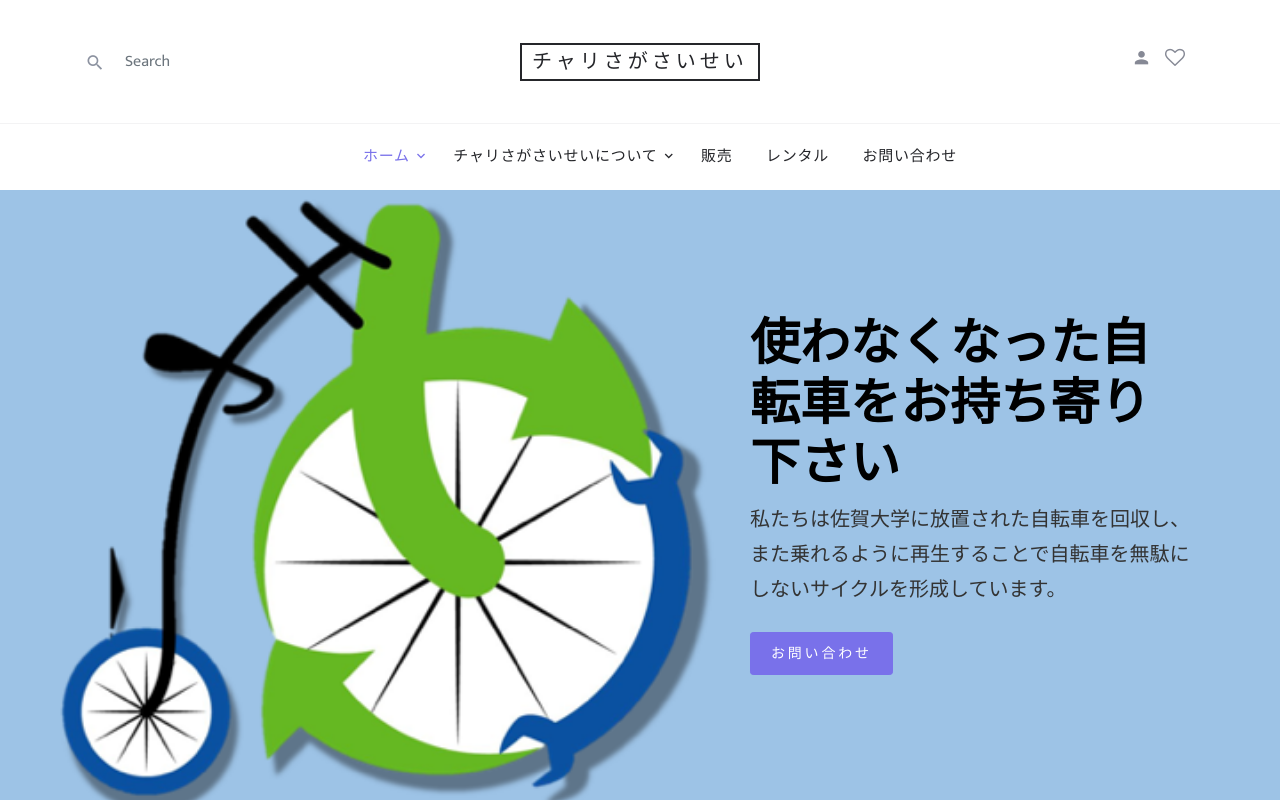
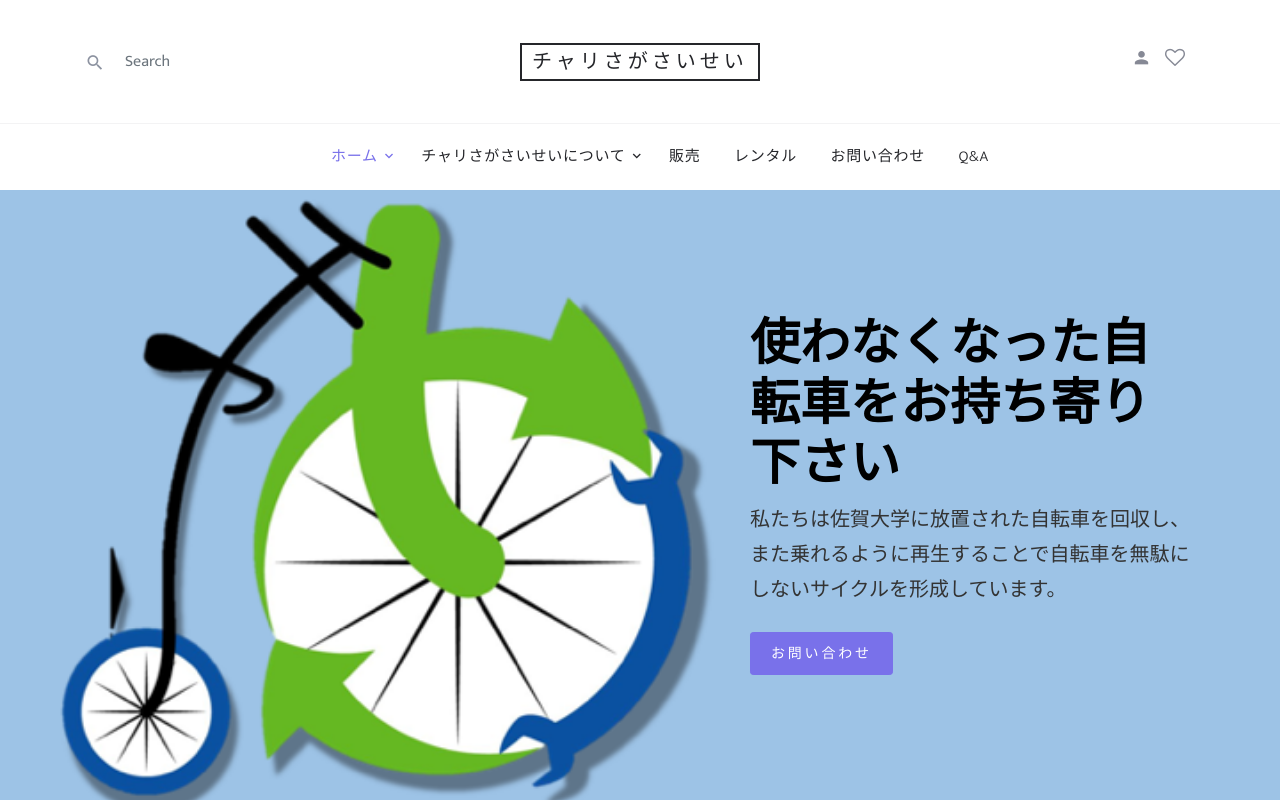
Before and after one commit to teamgabaven2019/team13, a plain HTML site: page shoppers-gh-pages/index.html in a window 1280 px wide. Shown: the top 800 px of the page. Drawn offline with Linux system fonts and the light colour scheme; files whose address does not match are found by name.

Commit message:
QAページ編集しました

```diff
--- a/shoppers-gh-pages/index.html
+++ b/shoppers-gh-pages/index.html
@@ -86,6 +86,7 @@
             <li><a href="shop.html">販売</a></li>
             <li><a href="#">レンタル</a></li>
             <li><a href="contact.html">お問い合わせ</a></li>
+            <li><a href="Q&A.html">Q&A</a></li>
           </ul>
         </div>
       </nav>
```
Also changed, not shown: shoppers-gh-pages/Q&A.html (renamed from Q&A.html).
